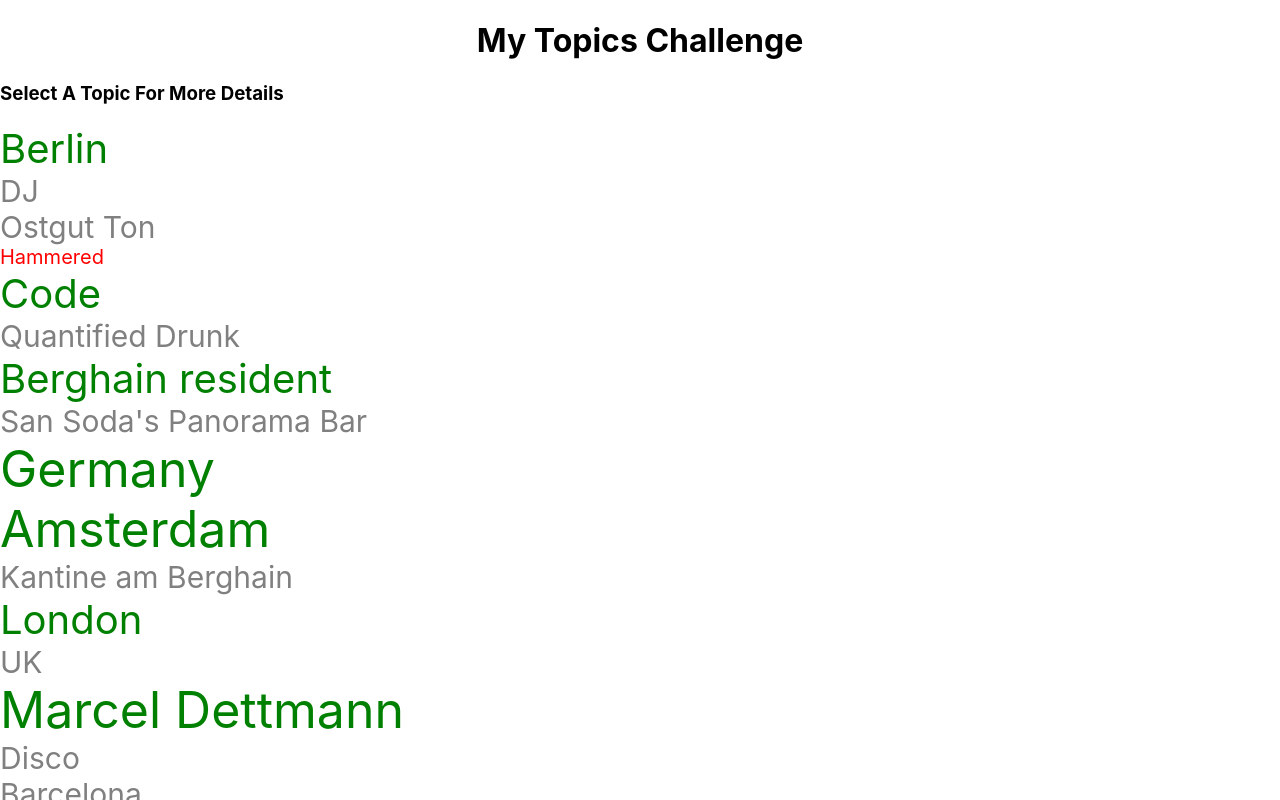
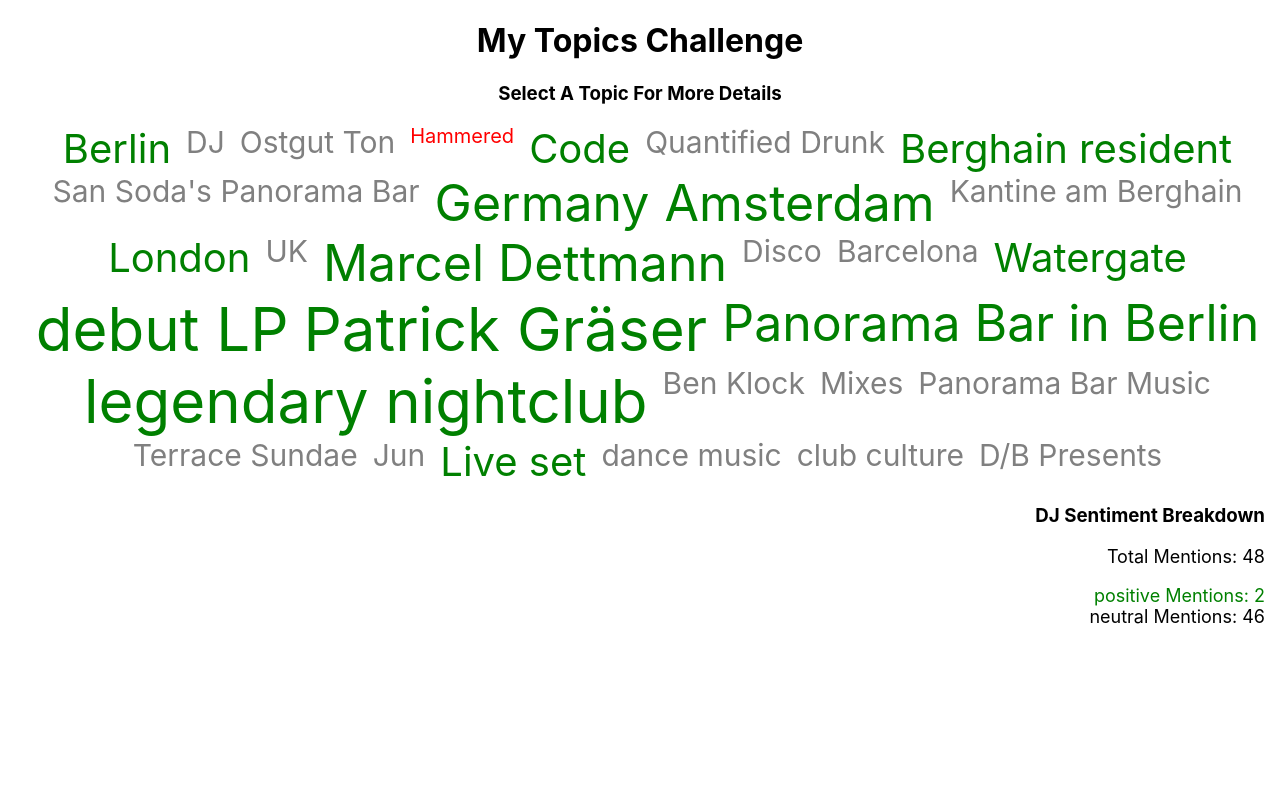
Before and after one commit to Thea-J/challenges, a React (Create React App) app: page / in a window 1280 px wide. Both pictures are taken after a click on the element "DJ". Shown: the top 800 px of the page. Built offline with nearby package versions, Linux system fonts and the light colour scheme.

Commit message:
Text placement styling
Topics list looks like a cloud and metadata renders on the RHS of screen

```diff
--- a/src/TopicMetadata.js
+++ b/src/TopicMetadata.js
@@ -13,7 +13,7 @@ export class TopicMetadata extends Component {
     render() {
         if (this.props.exposeMetadata){
             return(
-                <div>
+                <div id = 'metadata'>
                  <h3> {this.props.selectedTopic.label} Sentiment Breakdown </h3>
                  <p>Total Mentions: {this.props.selectedTopic.volume} </p>
                 {this.renderSentimentBreakdown(this.props.selectedTopic.sentiment)}
@@ -22,7 +22,7 @@ export class TopicMetadata extends Component {
         }
         return (
             <div>
-                <h3> Topic Metadata </h3>
+                {/* <h3> Topic Metadata </h3> */}
             </div>
         )
     }
--- a/src/Topics.js
+++ b/src/Topics.js
@@ -55,7 +55,7 @@ export class Topics extends Component {
     render() {
         return (
             <div>
-                <h3> Select A Topic For More Details </h3>
+                <h3 id = "topics" > Select A Topic For More Details </h3>
                 <dl> {this.renderTopics()} </dl>
             </div>
         )
--- a/src/plan.js
+++ b/src/plan.js
@@ -33,9 +33,10 @@
 
 
 // ---------------------------------- Additional features
-// Documentation
+// Documentation ✅
 // Mimic Brandwatch website, include logo & match company colours
 // When a user hovers over a topic, it moves
+
 // I added the most & least mentions array to the metadata because I thought as a company, I would want to know where most of my audience is talking about me - this would give me a good idea of where to advertise more / least
 
 // ---------------------------------- Tests
--- a/src/styles/TopicMetadata.css
+++ b/src/styles/TopicMetadata.css
@@ -5,3 +5,16 @@
 .negative{
     color: red
 }
+
+div#metadata {
+    text-align: right;
+    margin-right: 15px;
+}
+
+p {
+    font-size: 18px
+}
+
+dd {
+    font-size: 18px
+}
--- a/src/styles/Topics.css
+++ b/src/styles/Topics.css
@@ -33,3 +33,18 @@
 .fontSizeOne{
     font-size: 10px
 }
+
+dl {
+    text-align: center;
+    display: flex;
+    flex-wrap: wrap;
+  justify-content: center;
+}
+
+dt {
+  margin-left: 15px;
+}
+
+h3#topics{
+    text-align: center;
+}
```
